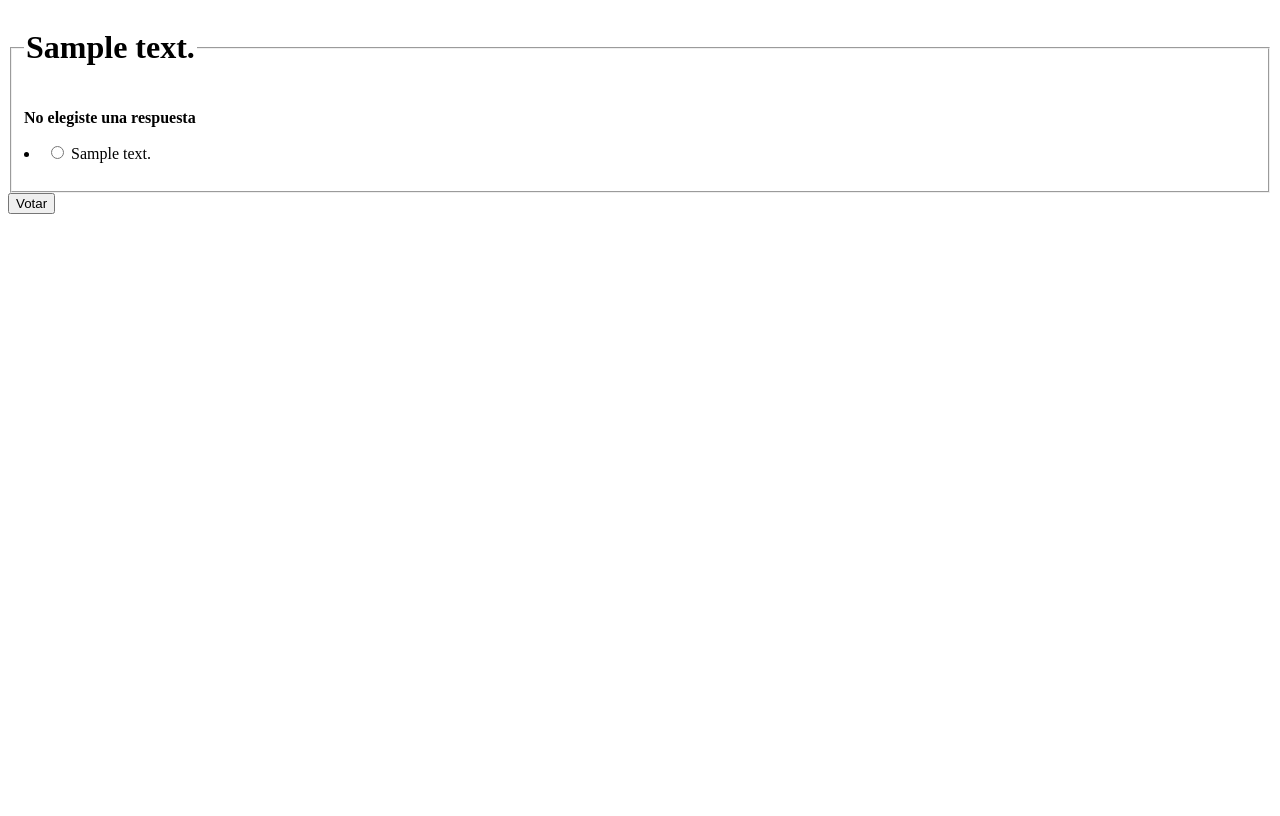
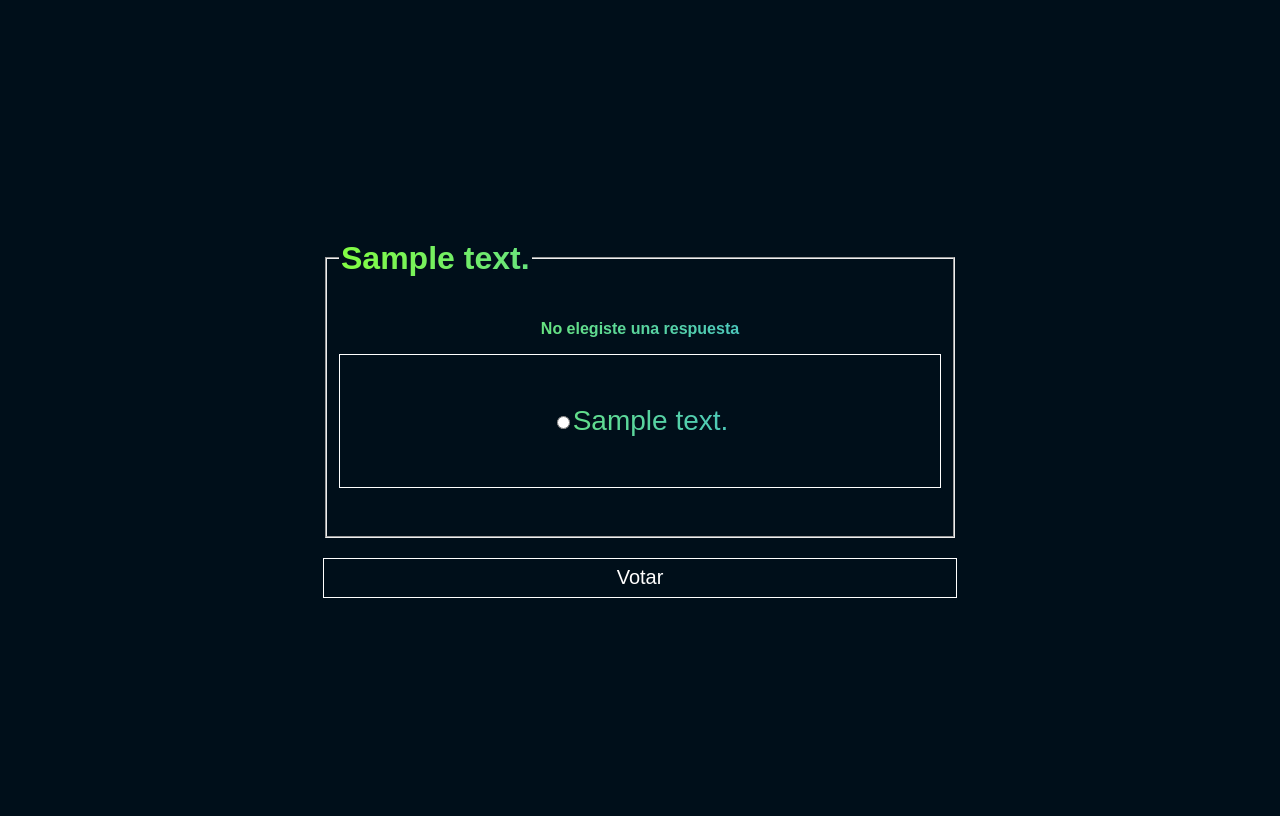
Before and after one commit to francorotundo/premiosPlatzi, a Django app: page /polls/1/vote/ in a window 1280 px wide. Before the commit the page ends 214 px from the top, so only its background shows below. Run offline with Django 4.2, Linux system fonts and the light colour scheme; tables that the repository leaves empty hold one stand-in row (values such as "Sample post").

Commit message:
Se agregaron los estilos a la vista de Detail

```diff
--- /dev/null
+++ b/premiosplatziapp/polls/static/polls/detail.css
@@ -0,0 +1,28 @@
+form {
+    background: linear-gradient(
+        to right,
+        hsl(98 100% 62%),
+        hsl(204 100% 59%)
+    );
+    -webkit-background-clip: text;
+    -webkit-text-fill-color: transparent;
+    -webkit-align: center;
+}
+
+fieldset {
+    display: flex;
+    align-items: center;
+    justify-content: center;
+    flex-direction: column;
+}
+
+input[type="submit"] {
+    width: 100%;
+    height: 40px;
+    margin-top: 20px;
+
+    -webkit-text-fill-color: white;
+    background: hsl(204, 100%, 5%);
+    border: 1px solid white;
+    font-size: 20px;
+}
--- a/premiosplatziapp/polls/static/polls/style.css
+++ b/premiosplatziapp/polls/static/polls/style.css
@@ -7,7 +7,6 @@ body {
     height: 100vh;
     background: hsl(204, 100%, 5%);
     font-family: Arial, Helvetica, sans-serif;
-
 }
 
 header {
--- a/premiosplatziapp/polls/templates/polls/detail.html
+++ b/premiosplatziapp/polls/templates/polls/detail.html
@@ -1,3 +1,15 @@
+{% load static %}
+<!DOCTYPE html>
+<html lang="en">
+<head>
+    <meta charset="UTF-8">
+    <meta http-equiv="X-UA-Compatible" content="IE=edge">
+    <meta name="viewport" content="width=device-width, initial-scale=1.0">
+    <link rel="stylesheet" href="{% static 'polls/style.css' %}">
+    <link rel="stylesheet" href="{% static 'polls/detail.css' %}">
+    <title>{{question.question_text}}</title>
+</head>
+<body>
     <form action="{% url 'polls:vote' question.id %}" method="post">
     {% csrf_token %}
     <fieldset>
@@ -22,6 +34,10 @@
     </fieldset>
     <input type="submit" value="Votar">
     </form>
+</body>
+</html>
+
+
 
 <!--<h1>{{question.question_text}}</h1>
 
```
Lines whose indentation alone changed are shown as unchanged.
